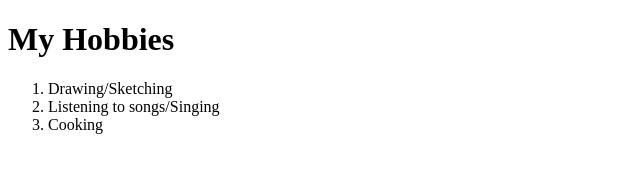
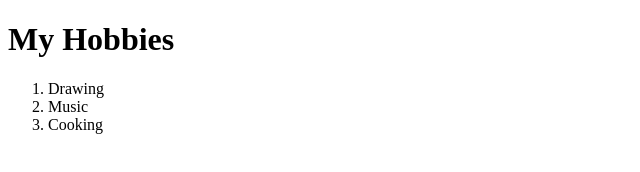
Before and after one commit to SowmyaBillakanti/cv, a plain HTML site: page myHobbies.html in a window 1280 px wide. Shown: the whole page, without its empty margins (0-640 px from the left). Drawn offline with Linux system fonts and the light colour scheme.

Commit message:
changes made to hobbies

```diff
--- a/myHobbies.html
+++ b/myHobbies.html
@@ -7,8 +7,8 @@
   <body>
     <h1>My Hobbies</h1>
     <ol>
-      <li>Drawing/Sketching</li>
-      <li>Listening to songs/Singing</li>
+      <li>Drawing</li>
+      <li>Music</li>
       <li>Cooking</li>
     </ol>
 
```
